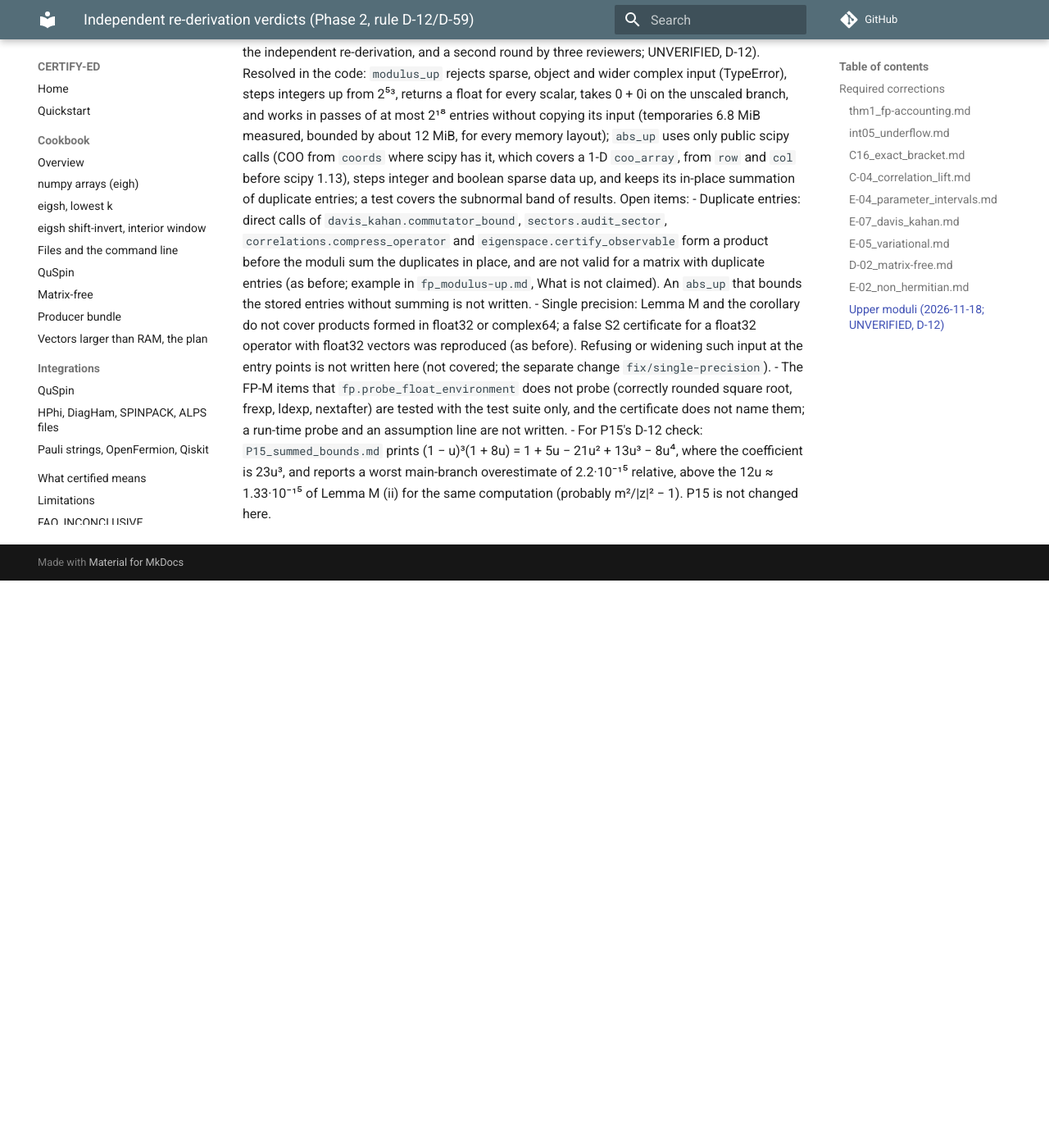
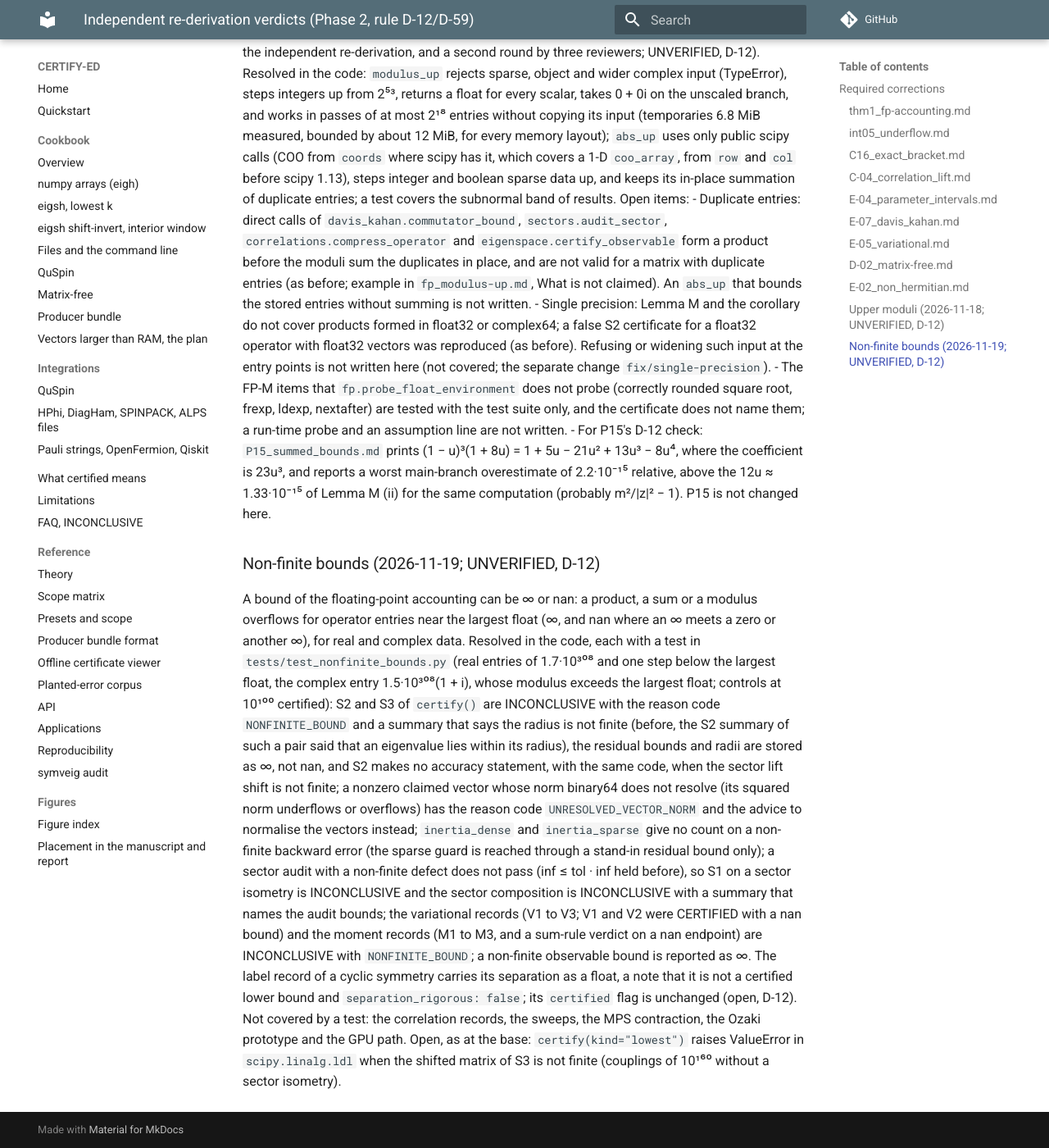
Before and after one commit to sarang-kernel/CERTIFY-ED, an MkDocs documentation site: the page built from docs/proofs/VERDICTS.md, in a window 1280 px wide and 1400 px high, scrolled down 12540 px. Shown: the whole window at 82% size. Built offline with MkDocs 1.6.1 and Material for MkDocs 9.7.7, drawn with Linux system fonts in a browser that asks for light colours; comment, search, counter and statistics services are not loaded; before the commit the page ends 13248 px from its top, so only the background shows below that.

Commit message:
Record the non-finite bound rules in VERDICTS

```diff
--- a/docs/proofs/VERDICTS.md
+++ b/docs/proofs/VERDICTS.md
@@ -170,3 +170,25 @@ summation of duplicate entries; a test covers the subnormal band of results. Ope
 - For P15's D-12 check: `P15_summed_bounds.md` prints (1 − u)³(1 + 8u) = 1 + 5u − 21u² + 13u³ − 8u⁴, where the
   coefficient is 23u³, and reports a worst main-branch overestimate of 2.2·10⁻¹⁵ relative, above the 12u ≈
   1.33·10⁻¹⁵ of Lemma M (ii) for the same computation (probably m²/|z|² − 1). P15 is not changed here.
+
+### Non-finite bounds (2026-11-19; UNVERIFIED, D-12)
+
+A bound of the floating-point accounting can be ∞ or nan: a product, a sum or a modulus overflows for operator entries
+near the largest float (∞, and nan where an ∞ meets a zero or another ∞), for real and complex data. Resolved in the
+code, each with a test in `tests/test_nonfinite_bounds.py` (real entries of 1.7·10³⁰⁸ and one step below the largest
+float, the complex entry 1.5·10³⁰⁸(1 + i), whose modulus exceeds the largest float; controls at 10¹⁰⁰ certified): S2
+and S3 of `certify()` are INCONCLUSIVE with the reason code `NONFINITE_BOUND` and a summary that says the radius is not
+finite (before, the S2 summary of such a pair said that an eigenvalue lies within its radius), the residual bounds and
+radii are stored as ∞, not nan, and S2 makes no accuracy statement, with the same code, when the sector lift shift is
+not finite; a nonzero claimed vector whose norm binary64 does not resolve (its squared norm underflows or overflows)
+has the reason code `UNRESOLVED_VECTOR_NORM` and the advice to normalise the vectors instead; `inertia_dense` and
+`inertia_sparse` give no count on a non-finite backward error (the sparse guard is reached through a stand-in residual
+bound only); a sector audit with a non-finite defect does not pass (inf ≤ tol · inf held before), so S1 on a sector
+isometry is INCONCLUSIVE and the sector composition is INCONCLUSIVE with a summary that names the audit bounds; the
+variational records (V1 to V3; V1 and V2 were CERTIFIED with a nan bound) and the moment records (M1 to M3, and a
+sum-rule verdict on a nan endpoint) are INCONCLUSIVE with `NONFINITE_BOUND`; a non-finite observable bound is reported
+as ∞. The label record of a cyclic symmetry carries its separation as a float, a note that it is not a certified lower
+bound and `separation_rigorous: false`; its `certified` flag is unchanged (open, D-12). Not covered by a test: the
+correlation records, the sweeps, the MPS contraction, the Ozaki prototype and the GPU path. Open, as at the base:
+`certify(kind="lowest")` raises ValueError in `scipy.linalg.ldl` when the shifted matrix of S3 is not finite (couplings
+of 10¹⁶⁰ without a sector isometry).
```
